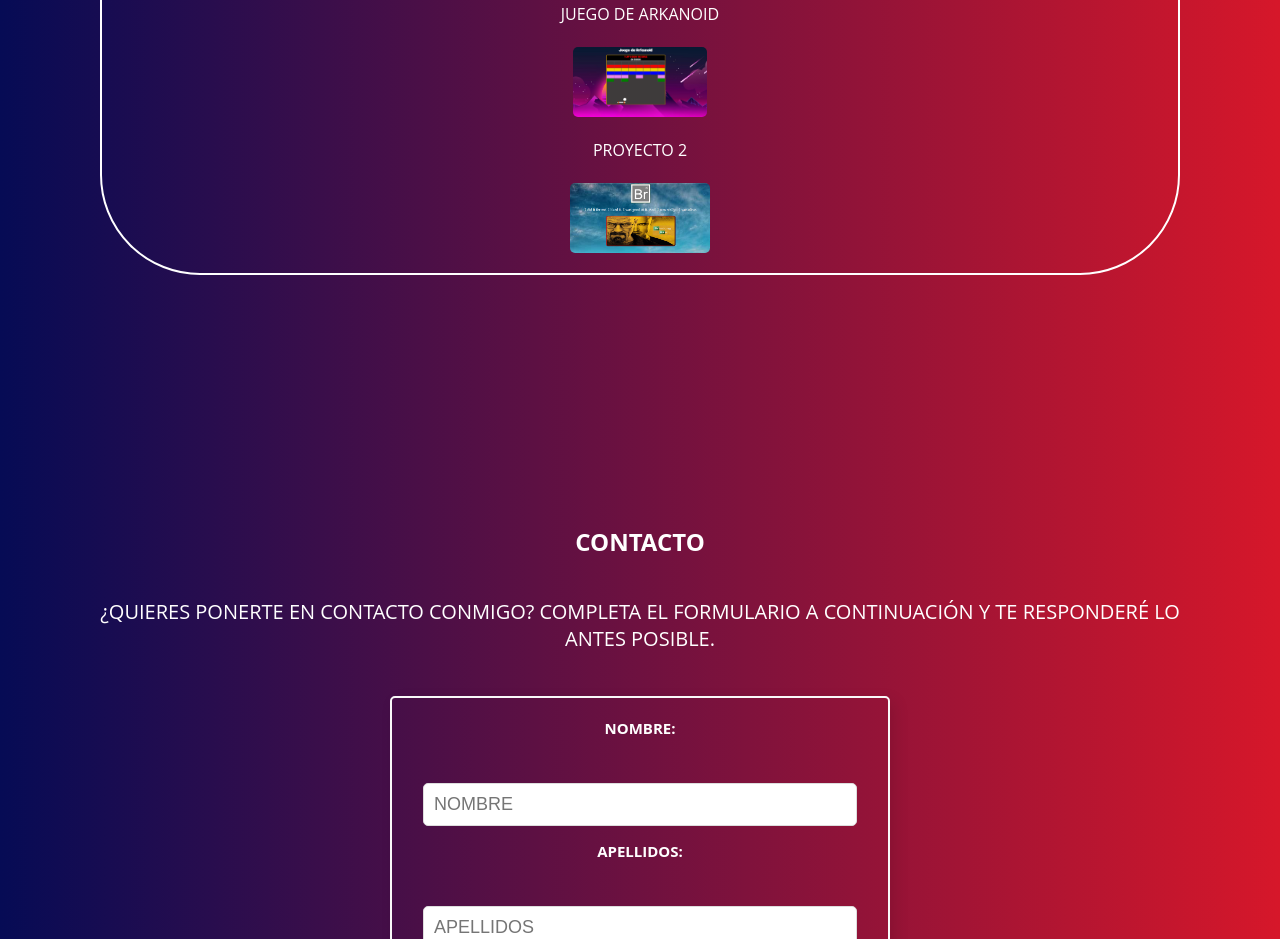
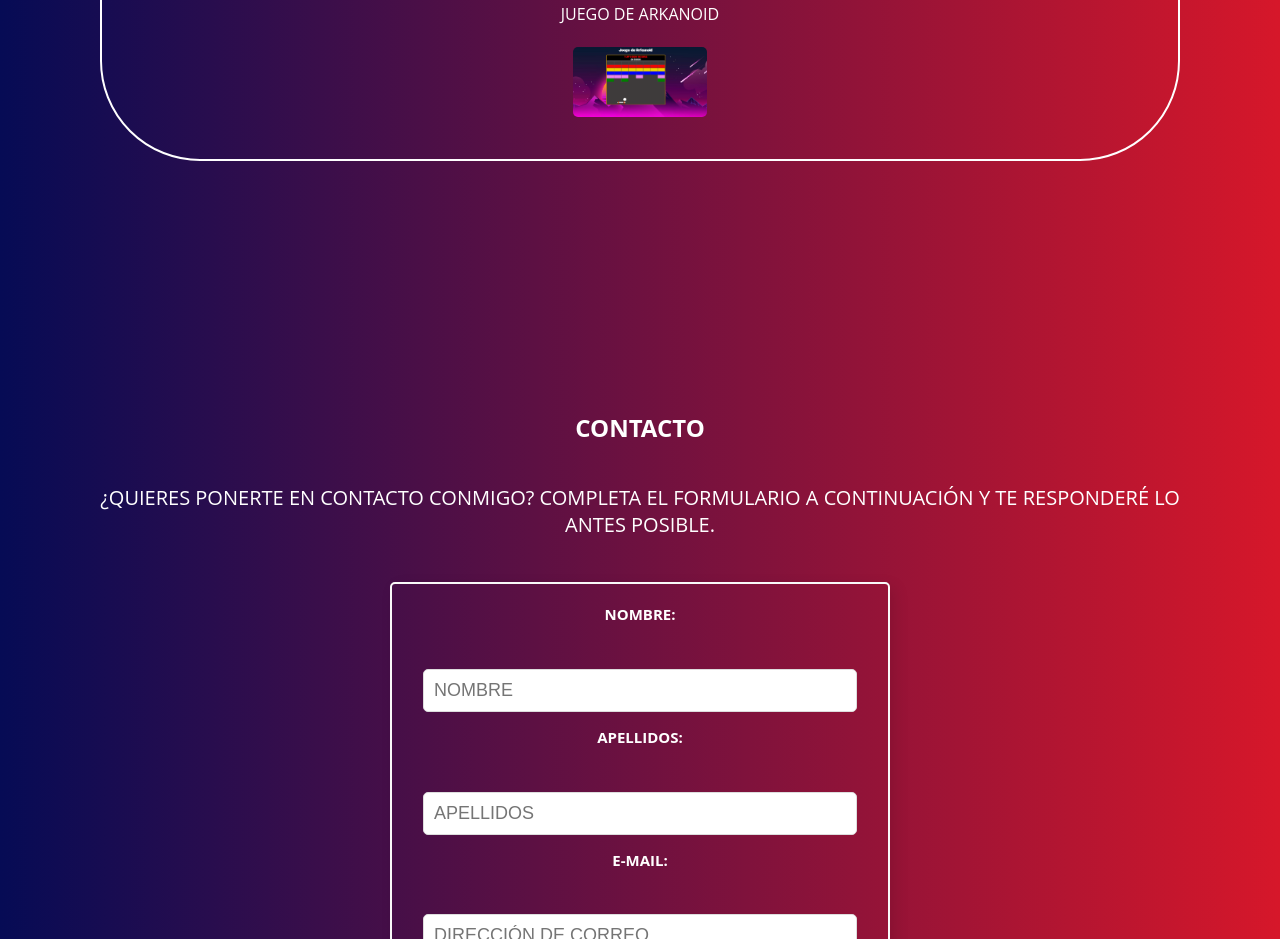
Before and after one commit to parra52/LandingPage, a plain HTML site: page index.html in a window 1280 px wide. Shown: the part 1277-2216 px from the top of the page. Drawn offline with Linux system fonts and the light colour scheme.

Commit message:
Update index.html

```diff
--- a/index.html
+++ b/index.html
@@ -51,8 +51,6 @@
                 <img src="img/BB.png" alt="Proyecto 1"><br> <!-- Imagenes del proyecto -->
                 <a href="https://parra52.github.io/ExamenLenguaje/" target="_blank">Juego de Arkanoid</a><br><br> <!-- Enlace del proyecto -->
                 <img src="img/JAR.PNG" alt="Proyecto 2"><br>
-                <a href="https://github.com/usuario/proyecto2" target="_blank">Proyecto 2</a><br><br> <!-- Enlace del proyecto -->
-                <img src="img/BB.png" alt="Proyecto 1">
             </article>
         </section>
 
```
